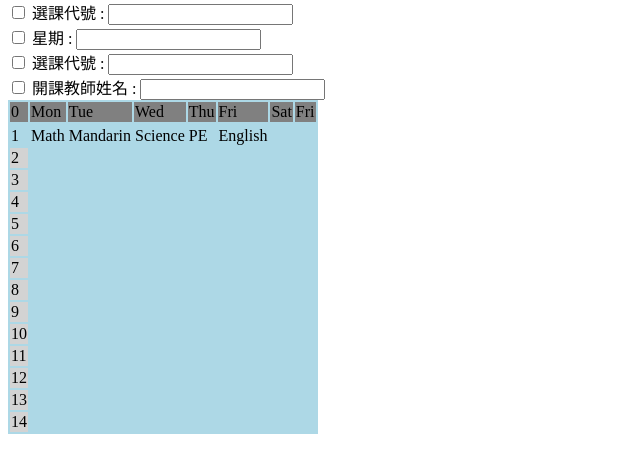
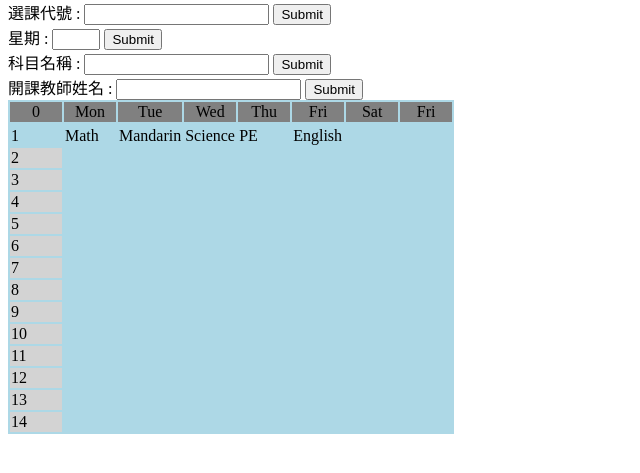
Before and after one commit to taxihuang030926/classSelectionProj, a Flask app: page /search in a window 1280 px wide. Shown: the part 32-505 px from the top of the page, without its empty margins (0-640 px from the left). Run offline with Flask 3, Linux system fonts and the light colour scheme; parts of the project's set-up code (start-up, migrations or seed data) failed here and were passed over.

Commit message:
Add from longlong

```diff
--- a/templates/search.css
+++ b/templates/search.css
@@ -80,10 +80,11 @@
 /*    display: block;*/
 /*    opacity: 1;*/
 /*}*/
-.day{
-    width: 30px;
+.day td{
+    width: 50px;
+    text-align: center;
 }
-.course{
+.course tr td{
     width: 100px;
-    align-content: center;
+    text-align: center;
 }
--- a/templates/search.html
+++ b/templates/search.html
@@ -3,24 +3,33 @@
 <head>
     <link rel="stylesheet" href="search.css">
     <meta charset="UTF-8">
-    <title>逢甲大學選課系統</title>
+    <title>甲甲大學選課系統 - 查詢關注</title>
 </head>
 <body>
+<script src="button.js"></script>
 <div class="fcol">
     <header>依輸入條件查詢</header>
 </div>
 <div class="require">
-    <lable><input type="checkbox"> 選課代號 : </lable>
-    <input type="text" maxlength="4" palceholder="textEntery" required><br>
+    <lable> 選課代號 : </lable>
+    <input type="text" id = "code" maxlength="4" palceholder="textEntery" required>
+    <input type="submit" onclick="auth_code()">
+    <br>
 
-    <lable><input type="checkbox"> 星期 : </lable>
-    <input type="text" maxlength="4" palceholder="textEntery" required><br>
+    <lable> 星期 : </lable>
+    <input type="number"  id="time" maxlength="4" palceholder="textEntery" min="1" max="5" required>
+    <input type="submit" onclick="auth_time()">
+    <br>
 
-    <lable><input type="checkbox"> 選課代號 : </lable>
-    <input type="text" maxlength="4" palceholder="textEntery" required><br>
+    <lable> 科目名稱 : </lable>
+    <input type="text"  id="name" maxlength="4" palceholder="textEntery" required>
+    <input type="submit" onclick="auth_name()">
+    <br>
 
-    <lable><input type="checkbox"> 開課教師姓名 : </lable>
-    <input type="text" maxlength="4" palceholder="textEntery" required><br>
+    <lable> 開課教師姓名 : </lable>
+    <input type="text" id="teachername" maxl ength="4" palceholder="textEntery" required>
+    <input type="submit" onclick="auth_teachername()">
+    <br>
 
     </div>
 <table bgcolor="#add8e6">
```
Also changed, not shown: templates/enrollment.html (added, +15 -0 lines).
